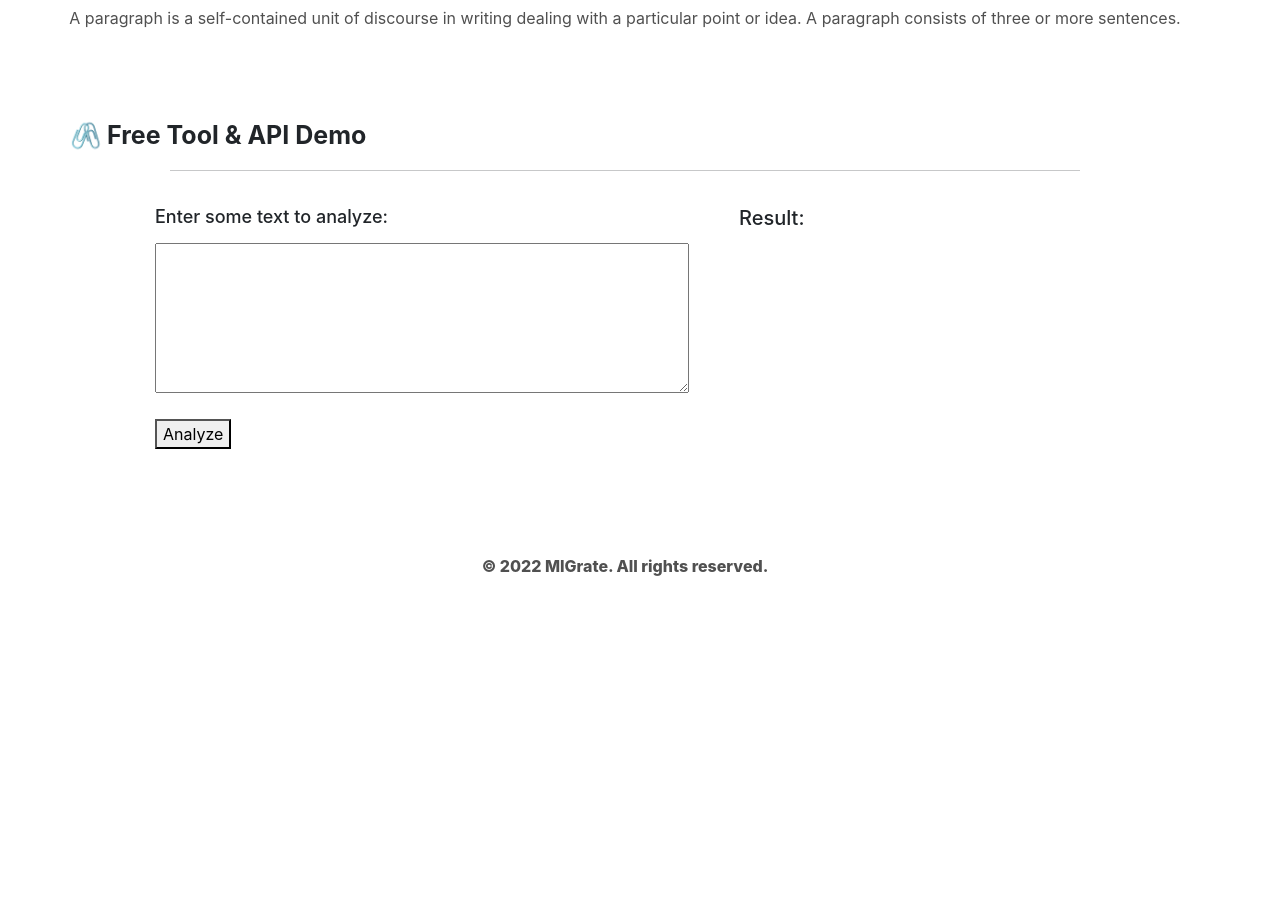
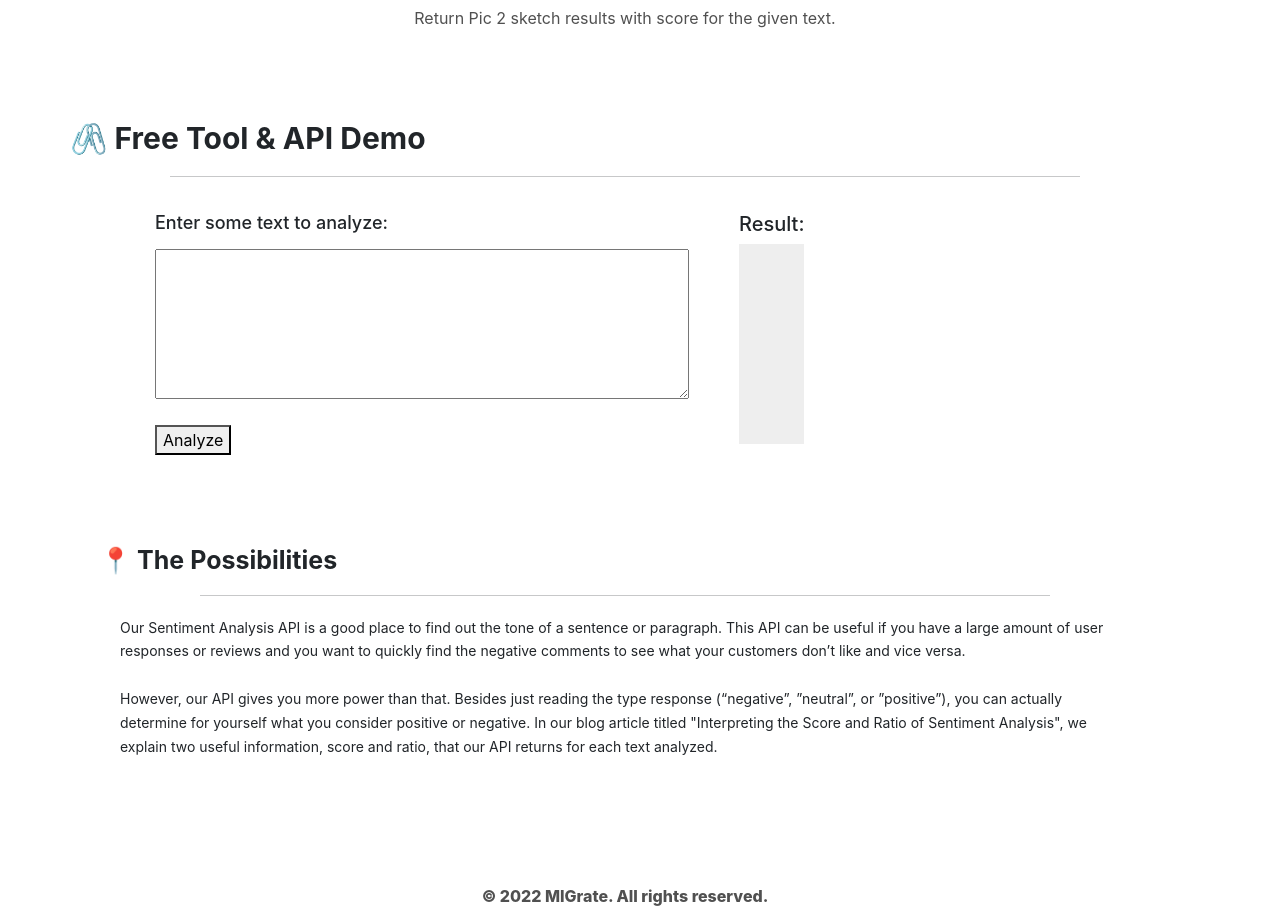
Before and after one commit to shaurya019/MlGrate, a React (Create React App) app: page /Pic in a window 1280 px wide. Shown: the part 194-1102 px from the top of the page. Before the commit the page ends 800 px from the top, so only its background shows below. Built offline with nearby package versions, Linux system fonts and the light colour scheme; no server answers.

Commit message:
api-done

```diff
--- a/src/components/extra/Caption/Captionpart.js
+++ b/src/components/extra/Caption/Captionpart.js
@@ -9,7 +9,7 @@ const Captionpart = () => {
         <h1>Image Captioning</h1>
         <div className="Caption-para">
         <p>
-        A paragraph is a self-contained unit of discourse in writing dealing with a particular point or idea. A paragraph consists of three or more sentences.
+        Return Image Captioning results with score for the given text.
         </p>
         </div>
         </div>
@@ -40,6 +40,21 @@ const Captionpart = () => {
           </div>
           </div>
         </div>
+        <div className="Caption-p">
+          <div className="Caption-p-head">
+            <h3>📍 The Possibilities</h3>
+            </div>
+            <hr/>
+            <div className="Caption-p-text">
+            <p className="">
+            Our Sentiment Analysis API is a good place to find out the tone of a sentence or paragraph. This API can be useful if you have a large amount of user responses or reviews and you want to quickly find the negative comments to see what your customers don’t like and vice versa.
+            <br />
+            <br />
+
+However, our API gives you more power than that. Besides just reading the type response (“negative”, ”neutral”, or ”positive”), you can actually determine for yourself what you consider positive or negative. In our blog article titled "Interpreting the Score and Ratio of Sentiment Analysis", we explain two useful information, score and ratio, that our API returns for each text analyzed.
+            </p>
+          </div>
+          </div>
       </div>
       <div class="footer-bar">
         <p className="footer-bar-para">© 2022 MlGrate. All rights reserved.</p>
--- a/src/components/extra/Caption/caption.css
+++ b/src/components/extra/Caption/caption.css
@@ -29,7 +29,7 @@ margin-bottom: 10px;
 display: flex;
 flex-direction: column;
 padding: 0px 50px;
-margin-bottom: 20px;
+margin-bottom: 40px;
 }
 .Caption-demo-head h3{
 text-align: left;
@@ -46,6 +46,7 @@ margin-bottom: 20px;
     display: flex;
     flex-direction: column;
 padding: 0px 50px;
+margin: 0px 90px 0px 0px;
 }
 .Caption-text h4{
     font-size: 18px;
@@ -54,15 +55,32 @@ padding: 0px 50px;
 .Caption-review{
     margin-bottom: 20px;
 }
-.Caption-write{
-
+.Caption-p-head h3{
+    text-align: left;
+    font-weight: 700;
+    font-size: 30px;
+    margin-bottom: 20px;
 }
-.Caption-api{
-
+.Caption-p{
+    margin: 55px 30px 0px 30px;
 }
-.Caption-api-head{
-
+.Caption-p-text p{
+    font-size: 14px;
+    font-weight: normal;
+    line-height: 1.7em;
+    padding: 20px;
+    width: 100%;
+text-align: -webkit-left;
 }
 .Caption-api-write{
-
+    position: relative;
+    box-sizing: border-box;
+    padding: 20px;
+    margin: 0;
+    min-height: 200px;
+    max-height: 400px;
+    width: 100%;
+    background-color: #EEEEEE;
+    color: #222222;
+    overflow: auto;
 }
--- a/src/components/extra/Pic/Picpart.js
+++ b/src/components/extra/Pic/Picpart.js
@@ -9,7 +9,7 @@ const Picpart = () => {
         <h1>Pic 2 sketch</h1>
         <div className="Pic-para">
         <p>
-        A paragraph is a self-contained unit of discourse in writing dealing with a particular point or idea. A paragraph consists of three or more sentences.
+        Return Pic 2 sketch results with score for the given text.
         </p>
         </div>
         </div>
@@ -40,6 +40,20 @@ const Picpart = () => {
           </div>
           </div>
         </div>
+        <div className="Pic-p">
+          <div className="Pic-p-head">
+            <h3>📍 The Possibilities</h3>
+            </div>
+            <hr/>
+            <div className="Pic-p-text">
+            <p className="">
+            Our Sentiment Analysis API is a good place to find out the tone of a sentence or paragraph. This API can be useful if you have a large amount of user responses or reviews and you want to quickly find the negative comments to see what your customers don’t like and vice versa.
+            <br />
+            <br />
+However, our API gives you more power than that. Besides just reading the type response (“negative”, ”neutral”, or ”positive”), you can actually determine for yourself what you consider positive or negative. In our blog article titled "Interpreting the Score and Ratio of Sentiment Analysis", we explain two useful information, score and ratio, that our API returns for each text analyzed.
+            </p>
+          </div>
+          </div>
       </div>
       <div class="footer-bar">
         <p className="footer-bar-para">© 2022 MlGrate. All rights reserved.</p>
--- a/src/components/extra/Pic/pic.css
+++ b/src/components/extra/Pic/pic.css
@@ -29,7 +29,7 @@ margin-bottom: 10px;
 display: flex;
 flex-direction: column;
 padding: 0px 50px;
-margin-bottom: 20px;
+margin-bottom: 40px;
 }
 .Pic-demo-head h3{
     text-align: left;
@@ -44,7 +44,7 @@ margin-bottom: 20px;
    .Pic-demo-head h3{
     text-align: left;
     font-weight: 700;
-    font-size: 25px;
+    font-size: 30px;
     }
     .Pic-demo-work{
         display: flex;
@@ -57,22 +57,38 @@ margin-bottom: 20px;
     padding: 0px 50px;
     }
     .Pic-text h4{
-
         font-size: 18px;
         margin-bottom: 15px;
     }
     .Pic-review{
         margin-bottom: 20px;
     }
-    .Pic-write{
-
+    .Pic-p-head h3{
+        text-align: left;
+        font-weight: 700;
+        font-size: 25px;
+        margin-bottom: 20px;
     }
-    .Pic-api{
-
+    .Pic-p{
+        margin: 55px 30px 0px 30px;
     }
-    .Pic-api-head{
-
+    .Pic-p-text p{
+        font-size: 14px;
+        font-weight: normal;
+        line-height: 1.7em;
+        padding: 20px;
+        width: 100%;
+    text-align: -webkit-left;
     }
     .Pic-api-write{
-
+        position: relative;
+        box-sizing: border-box;
+        padding: 20px;
+        margin: 0;
+        min-height: 200px;
+        max-height: 400px;
+        width: 100%;
+        background-color: #EEEEEE;
+        color: #222222;
+        overflow: auto;
     }
--- a/src/components/extra/Sa/Sa.css
+++ b/src/components/extra/Sa/Sa.css
@@ -24,7 +24,7 @@ margin-bottom: 10px;
 display: flex;
 flex-direction: column;
 padding: 0px 50px;
-margin-bottom: 20px;
+margin-bottom: 40px;
 }
 .Sa-demo-head h3{
 text-align: left;
@@ -49,15 +49,32 @@ padding: 0px 50px;
 .Sa-review{
     margin-bottom: 20px;
 }
-.Sa-write{
-
+.Sa-p{
+    margin: 55px 30px 0px 30px;
 }
-.Sa-api{
-
+.Sa-p-head h3{
+    text-align: left;
+    font-weight: 700;
+    font-size: 30px;
+    margin-bottom: 20px;
 }
-.Sa-api-head{
-
+.Sa-p-text p{
+    font-size: 14px;
+    font-weight: normal;
+    line-height: 1.7em;
+    padding: 20px;
+    width: 100%;
+text-align: -webkit-left;
 }
 .Sa-api-write{
-
+    position: relative;
+    box-sizing: border-box;
+    padding: 20px;
+    margin: 0;
+    min-height: 200px;
+    max-height: 400px;
+    width: 100%;
+    background-color: #EEEEEE;
+    color: #222222;
+    overflow: auto;
 }
--- a/src/components/extra/Sa/Sapart.js
+++ b/src/components/extra/Sa/Sapart.js
@@ -39,6 +39,20 @@ const Sapart = () => {
           </div>
           </div>
         </div>
+        <div className="Sa-p">
+          <div className="Sa-p-head">
+            <h3>📍The Possibilities</h3>
+            </div>
+            <hr/>
+            <div className="Sa-p-text">
+            <p className="">
+            Our Sentiment Analysis API is a good place to find out the tone of a sentence or paragraph. This API can be useful if you have a large amount of user responses or reviews and you want to quickly find the negative comments to see what your customers don’t like and vice versa.
+            <br />
+            <br />
+However, our API gives you more power than that. Besides just reading the type response (“negative”, ”neutral”, or ”positive”), you can actually determine for yourself what you consider positive or negative. In our blog article titled "Interpreting the Score and Ratio of Sentiment Analysis", we explain two useful information, score and ratio, that our API returns for each text analyzed.
+            </p>
+          </div>
+          </div>
       </div>
       <div class="footer-bar">
         <p className="footer-bar-para">© 2022 MlGrate. All rights reserved.</p>
```
